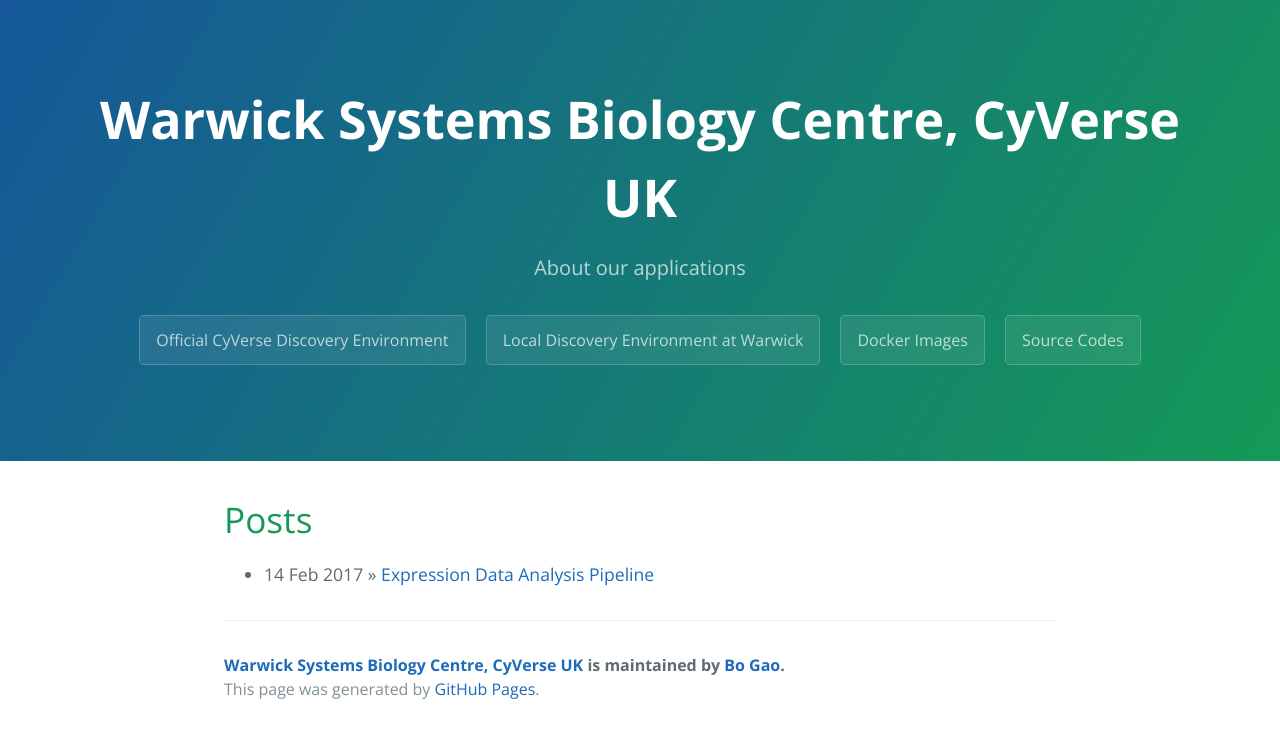
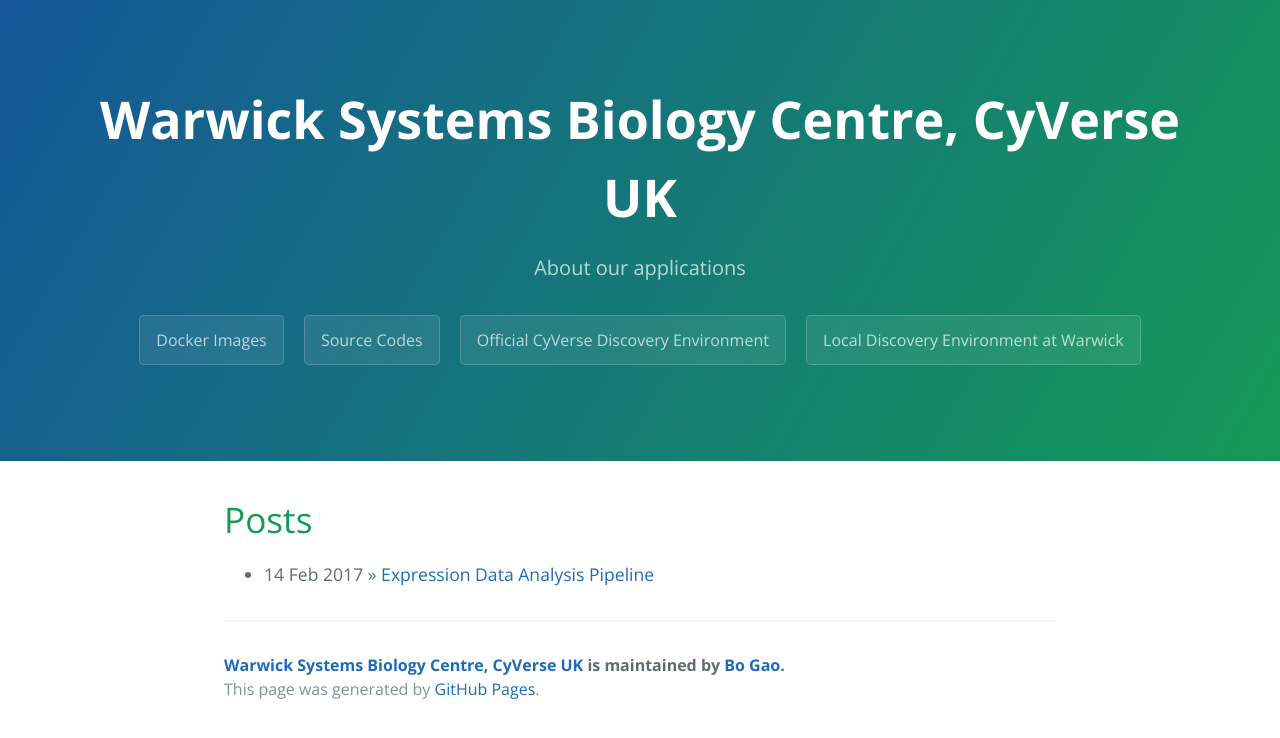
Before and after one commit to cyversewarwick/cyversewarwick.github.io, a Jekyll site: the page built from index.html, in a window 1280 px wide. Shown: the top 738 px of the page. Built offline with Jekyll 4.4.1, drawn with Linux system fonts in a browser that asks for light colours.

Commit message:
Update page-header.html

```diff
--- a/_includes/page-header.html
+++ b/_includes/page-header.html
@@ -1,8 +1,8 @@
 <section class="page-header">
   <h1 class="project-name">{{ site.title }}</h1>
   <h2 class="project-tagline">{{ site.tagline }}</h2>
+  <a href="https://hub.docker.com/u/cyversewarwick/" class="btn">Docker Images</a>
+  <a href="https://github.com/cyversewarwick" class="btn">Source Codes</a>
   <a href="https://de.cyverse.org/de/" class="btn">Official CyVerse Discovery Environment</a>
   <a href="https://cyverse.warwick.ac.uk/de" class="btn">Local Discovery Environment at Warwick</a>
-  <a href="https://hub.docker.com/u/cyversewarwick/" class="btn">Docker Images</a>
-  <a href="https://github.com/cyversewarwick" class="btn">Source Codes</a>
 </section>
```
